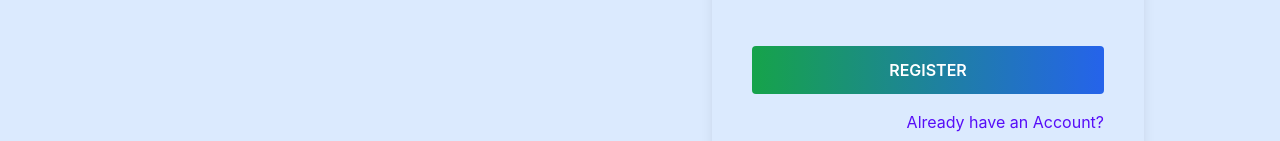
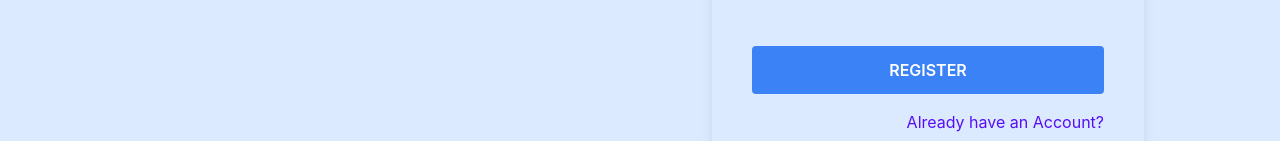
Before and after one commit to hussain322/e-learning-client, a React (Create React App) app: page /signup in a window 1280 px wide. Shown: the part 626-767 px from the top of the page. Built offline with nearby package versions, Linux system fonts and the light colour scheme; no server answers.

Commit message:
set terms and conditions

```diff
--- a/src/Pages/SignUp/SignUp.js
+++ b/src/Pages/SignUp/SignUp.js
@@ -162,7 +162,7 @@ const SignUp = () => {
                   <button
                     disabled={!termsAccepted}
                     type="submit"
-                    className="bg-gradient-to-r from-green-600 to-blue-600 hover:from-green-800 hover:to-blue-700 py-3 w-full text-white font-semibold mt-4 rounded"
+                    className="bg-blue-500 py-3 w-full text-white font-semibold mt-4 rounded"
                   >
                     REGISTER
                   </button>
```
